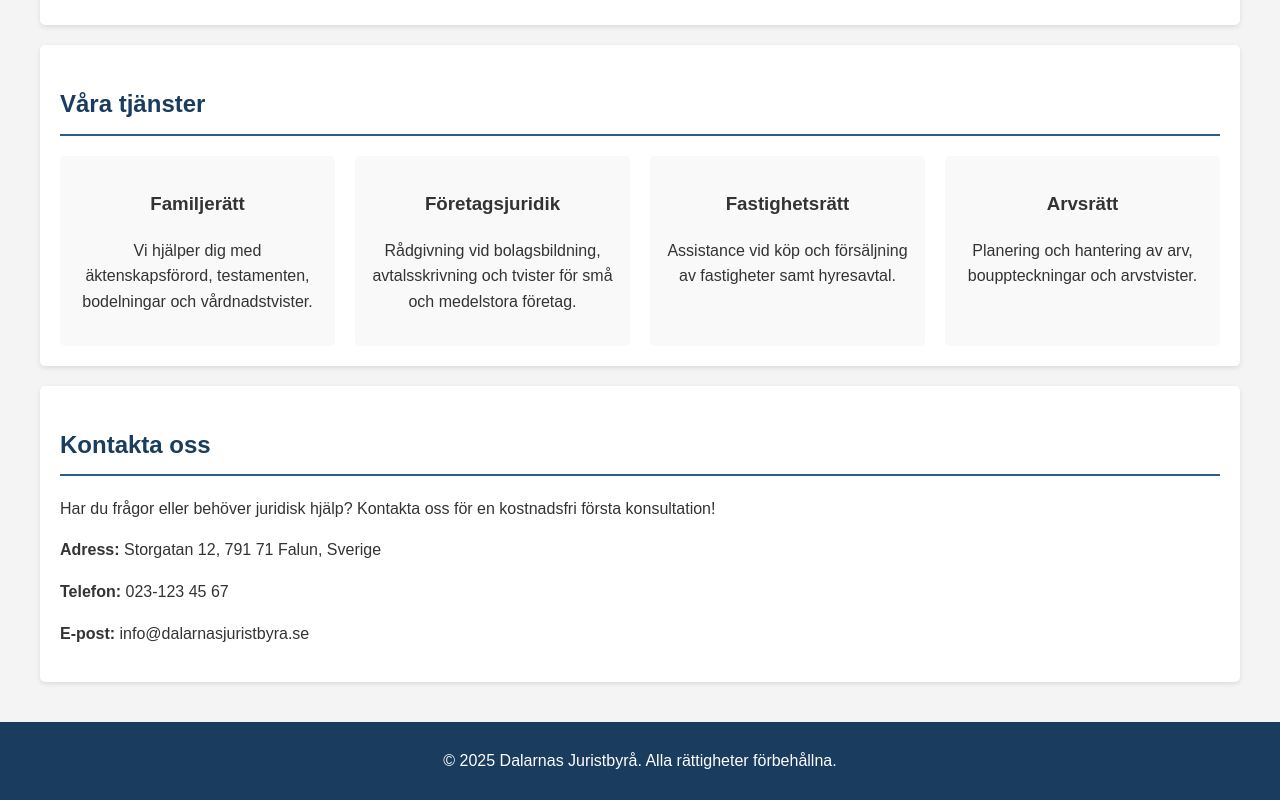
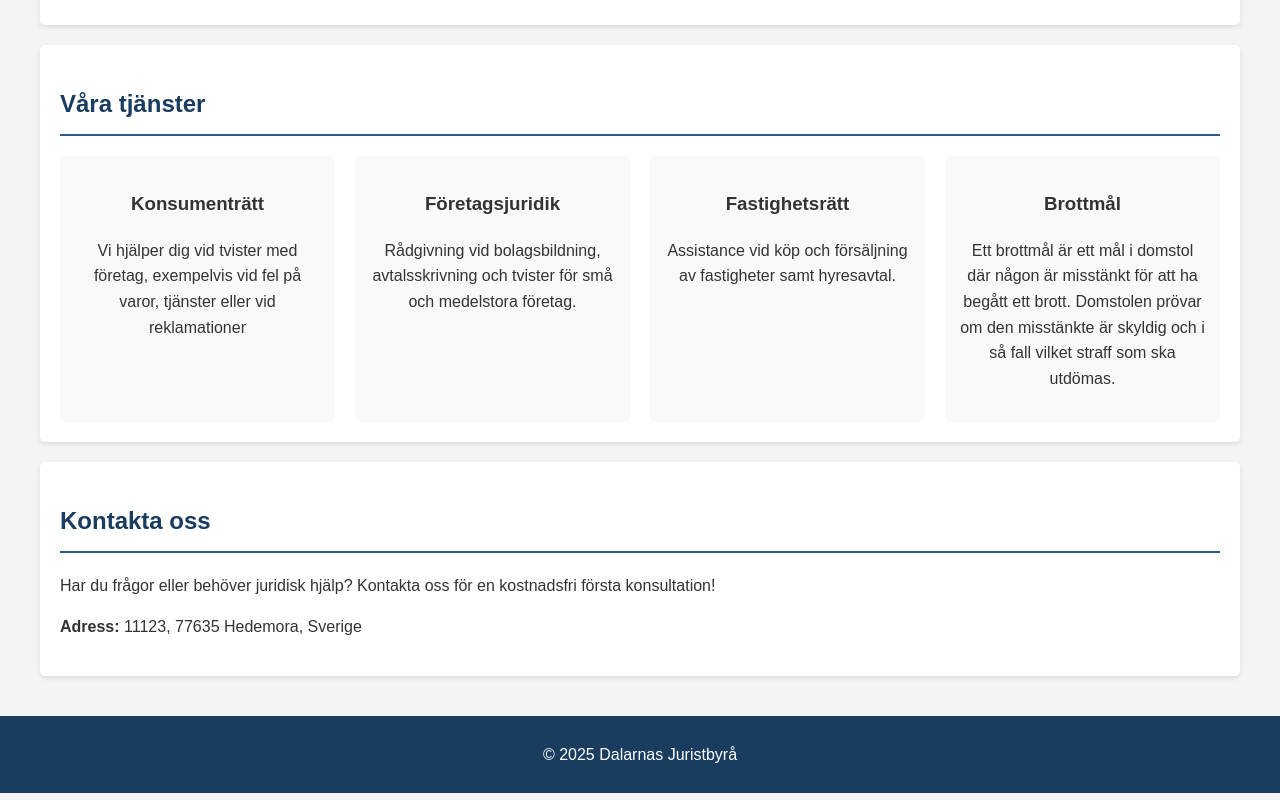
Before and after one commit to DalarnaSwedenRP/DalaJuristerna, a plain HTML site: page index.html in a window 1280 px wide. Shown: the part 469-1269 px from the top of the page. Drawn offline with Linux system fonts and the light colour scheme.

Commit message:
Update index.html

```diff
--- a/index.html
+++ b/index.html
@@ -131,8 +131,8 @@
             <h2>Våra tjänster</h2>
             <div class="services-grid">
                 <div class="service-item">
-                    <h3>Familjerätt</h3>
-                    <p>Vi hjälper dig med äktenskapsförord, testamenten, bodelningar och vårdnadstvister.</p>
+                    <h3>Konsumenträtt</h3>
+                    <p>Vi hjälper dig vid tvister med företag, exempelvis vid fel på varor, tjänster eller vid reklamationer</p>
                 </div>
                 <div class="service-item">
                     <h3>Företagsjuridik</h3>
@@ -143,8 +143,8 @@
                     <p>Assistance vid köp och försäljning av fastigheter samt hyresavtal.</p>
                 </div>
                 <div class="service-item">
-                    <h3>Arvsrätt</h3>
-                    <p>Planering och hantering av arv, bouppteckningar och arvstvister.</p>
+                    <h3>Brottmål</h3>
+                    <p>Ett brottmål är ett mål i domstol där någon är misstänkt för att ha begått ett brott. Domstolen prövar om den misstänkte är skyldig och i så fall vilket straff som ska utdömas.</p>
                 </div>
             </div>
         </div>
@@ -167,14 +167,14 @@
                 </script>
                 <!--End of Tawk.to Script-->
             </div>
-            <p><strong>Adress:</strong> Storgatan 12, 791 71 Falun, Sverige</p>
-            <p><strong>Telefon:</strong> 023-123 45 67</p>
-            <p><strong>E-post:</strong> info@dalarnasjuristbyra.se</p>
+            <p><strong>Adress:</strong> 11123, 77635 Hedemora, Sverige</p>
+            <p><strong></strong></p>
+            <p><strong></strong></p>
         </div>
     </div>
 
     <footer>
-        <p>&copy; 2025 Dalarnas Juristbyrå. Alla rättigheter förbehållna.</p>
+        <p>&copy; 2025 Dalarnas Juristbyrå</p>
     </footer>
 </body>
 </html>
```
